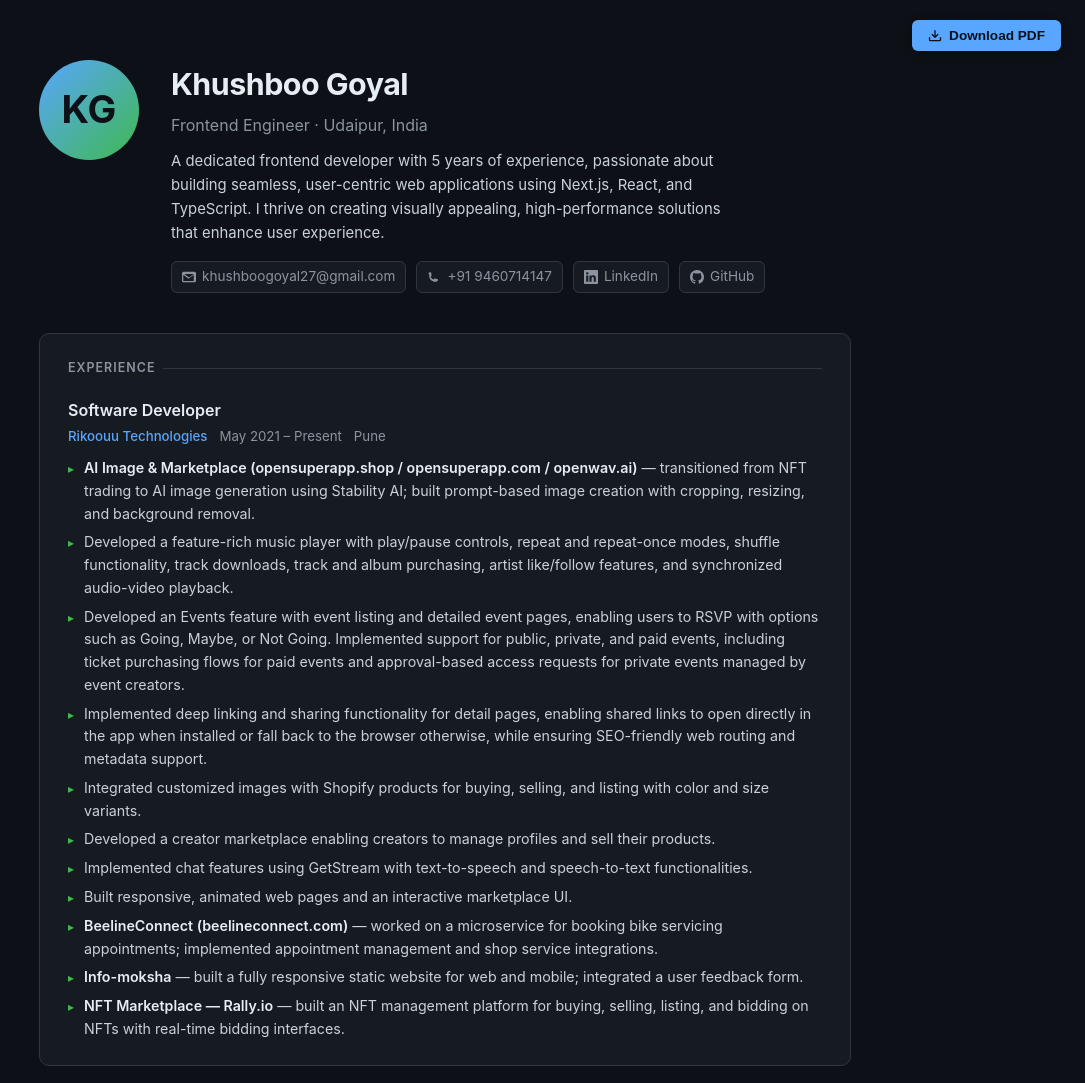
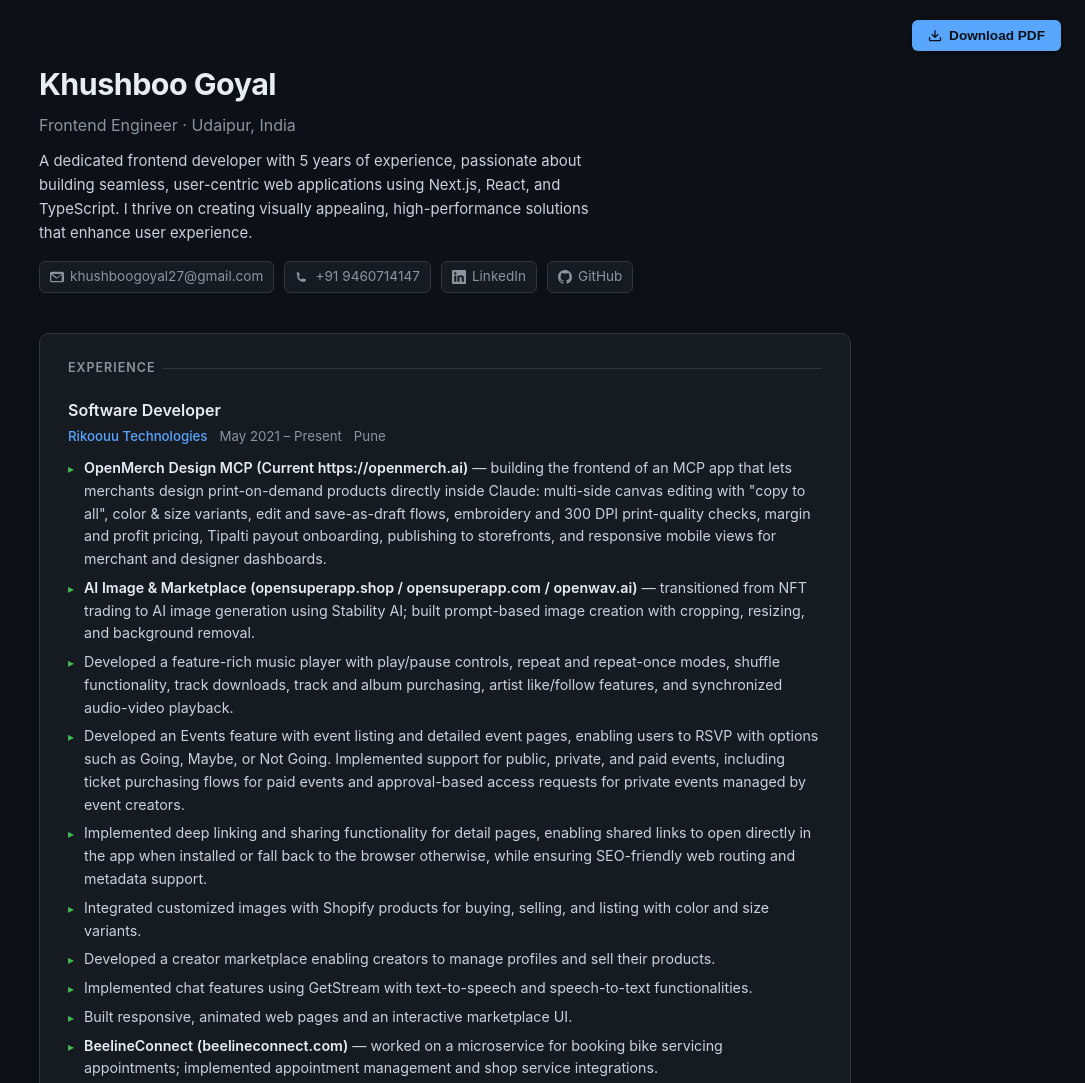
Before and after one commit to k-goyal-27/k-goyal-27.github.io, a plain HTML site: page index.html in a window 1280 px wide. Shown: the top 1083 px of the page, without its empty margins (195-1280 px from the left). Drawn offline with Linux system fonts and the light colour scheme.

Commit message:
latest change

```diff
--- a/index.html
+++ b/index.html
@@ -46,7 +46,6 @@
 
     <!-- HERO -->
     <section class="hero">
-      <div class="avatar">KG</div>
       <div class="hero-info">
         <h1>Khushboo Goyal</h1>
         <p class="title">Frontend Engineer · Udaipur, India</p>
@@ -97,6 +96,14 @@
             <span>Pune</span>
           </div>
           <ul>
+            <li>
+              <b>OpenMerch Design MCP (Current https://openmerch.ai)</b> — building the frontend of
+              an MCP app that lets merchants design print-on-demand products directly inside Claude:
+              multi-side canvas editing with "copy to all", color &amp; size variants, edit and
+              save-as-draft flows, embroidery and 300 DPI print-quality checks, margin and profit
+              pricing, Tipalti payout onboarding, publishing to storefronts, and responsive mobile
+              views for merchant and designer dashboards.
+            </li>
             <li>
               <b>AI Image &amp; Marketplace (opensuperapp.shop / opensuperapp.com / openwav.ai)</b>
               — transitioned from NFT trading to AI image generation using Stability AI; built
@@ -152,6 +159,13 @@
       <div class="card">
         <h2>Projects</h2>
         <div class="projects-grid">
+          <a class="project-card" href="https://app.openmerch.ai/" target="_blank" rel="noopener">
+            <div class="proj-name">
+              <svg width="14" height="14" fill="currentColor"><use href="#icon-link" /></svg>
+              OpenMerch Design MCP
+            </div>
+            <div class="proj-desc">Design &amp; publish print-on-demand merch inside Claude</div>
+          </a>
           <a class="project-card" href="https://openwav.ai/" target="_blank" rel="noopener">
             <div class="proj-name">
               <svg width="14" height="14" fill="currentColor"><use href="#icon-link" /></svg>
--- a/style.css
+++ b/style.css
@@ -41,20 +41,6 @@ a:hover {
   display: flex;
   gap: 32px;
   align-items: flex-start;
-}
-
-.avatar {
-  width: 100px;
-  height: 100px;
-  border-radius: 50%;
-  background: linear-gradient(135deg, #58a6ff 0%, #3fb950 100%);
-  display: flex;
-  align-items: center;
-  justify-content: center;
-  font-size: 2.4rem;
-  font-weight: 700;
-  color: #0d1117;
-  flex-shrink: 0;
 }
 
 .hero-info h1 {
@@ -395,15 +381,6 @@ footer {
     margin-bottom: 14px;
   }
 
-  .avatar {
-    width: 62px;
-    height: 62px;
-    font-size: 1.5rem;
-    background: #58a6ff;
-    color: #fff;
-    -webkit-print-color-adjust: exact;
-    print-color-adjust: exact;
-  }
 
   .hero-info h1 {
     font-size: 17pt;
```
